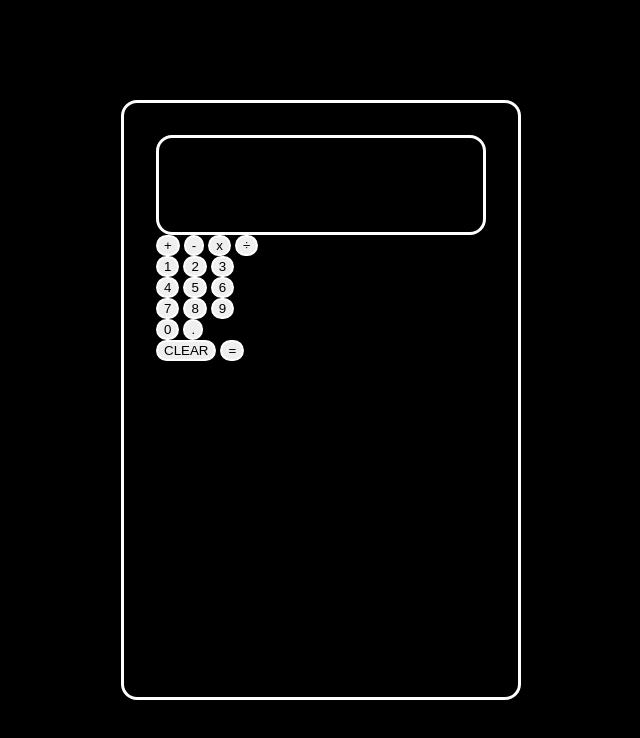
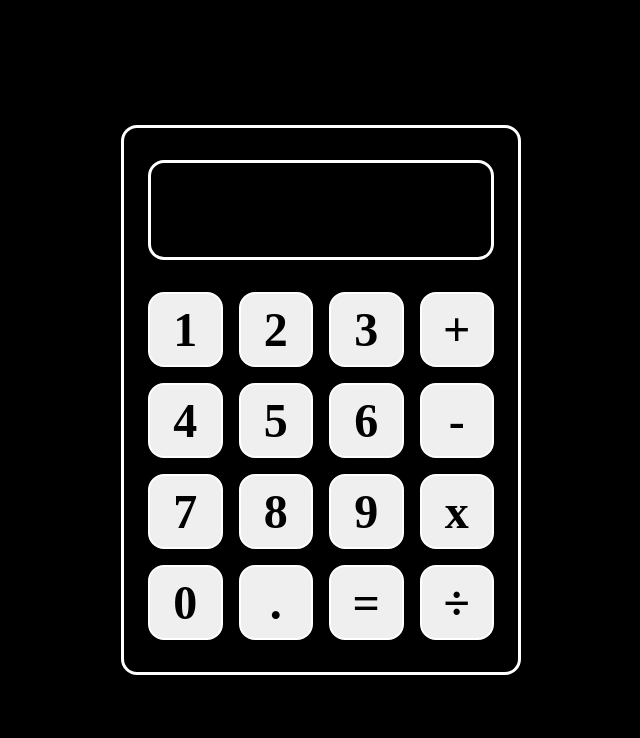
Before and after one commit to IanTGW/calculator, a plain HTML site: page index.html in a window 1280 px wide. Shown: the whole page, without its empty margins (319-959 px from the left). Drawn offline with Linux system fonts and the light colour scheme.

Commit message:
Finish Basic Calculator CSS

```diff
--- a/index.html
+++ b/index.html
@@ -8,45 +8,38 @@
 </head>
 <body>
     <div class="calculator">
+
         <div class="screen">
 
         </div>
 
         <div class="buttons">
-            <div class="operations">
-                <button class="button" id="add">+</button>
-                <button class="button" id="subtract">-</button>
-                <button class="button" id="multiply">x</button>
-                <button class="button" id="divide">÷</button>
-            </div>
-            <div class="bottom">
-                <div class="digits">
-                    <div class="rowone">
+            <div class="row">
                 <button class="button" id="one">1</button>
                 <button class="button" id="two">2</button>
                 <button class="button" id="three">3</button>
+                <button class="button" id="add">+</button>
             </div>
-                    <div class="rowtwo">
+            <div class="row">
                 <button class="button" id="four">4</button>
                 <button class="button" id="five">5</button>
                 <button class="button" id="six">6</button>
+                <button class="button" id="subtract">-</button>
             </div>
-                    <div class="rowthree">
+            <div class="row">
                 <button class="button" id="seven">7</button>
                 <button class="button" id="eight">8</button>
                 <button class="button" id="nine">9</button>
+                <button class="button" id="multiply">x</button>
             </div>
-                        <div class="rowfour">
+                <div class="row">
                 <button class="button" id="zero">0</button>
                 <button class="button" id="decimal">.</button>
+                <button class="button" id="eval">=</button>
+                <button class="button" id="divide">÷</button>
             </div>
         </div>
-                <div class="execute">
-                    <button class="button" id="clear">CLEAR</button>
-                    <button class="button" id="eval">=</button>
-                </div>
-            </div>
-        </div>
+
     </div>
     <script src="script.js"></script>
 </body>
--- a/style.css
+++ b/style.css
@@ -19,12 +19,38 @@ body {
 
 .calculator {
     width: 400px;
-    height: 600px;
+    height: 550px;
     display: flex;
-    padding: 32px;
+    padding: 32px 24px;
     flex-direction: column;
+    gap:32px;
 }
 
 .screen {
     height: 100px;
 }
+
+.buttons {
+    display: flex;
+    flex-direction: column;
+    justify-content: space-between;
+    flex: 1 0 auto;
+    gap: 16px;
+}
+
+.row {
+    display: flex;
+    flex: 1 0 auto;
+    justify-content: space-between;
+    gap: 16px;
+}
+
+.button {
+    display: flex;
+    flex: 1 0;
+    align-items: center;
+    justify-content: center;
+    font-size: 48px;
+    font-family: ubuntu;
+    font-weight: 700;
+}
```
Lines whose indentation alone changed are shown as unchanged.
